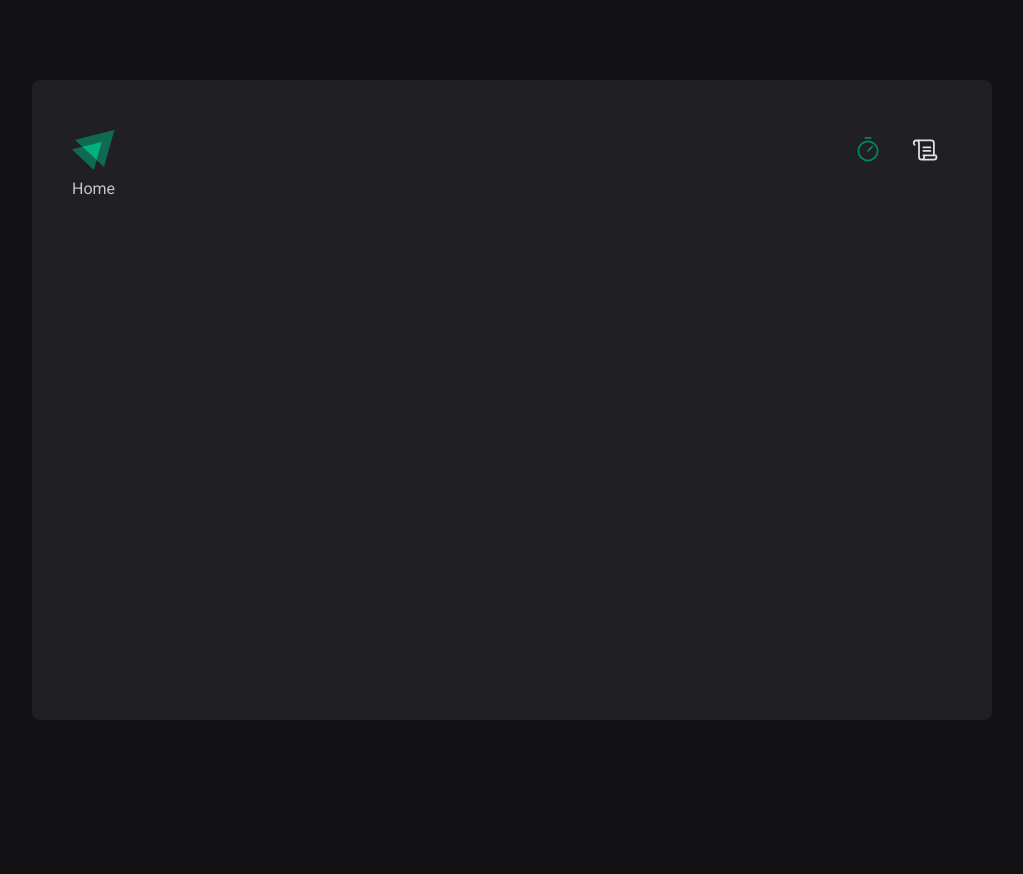
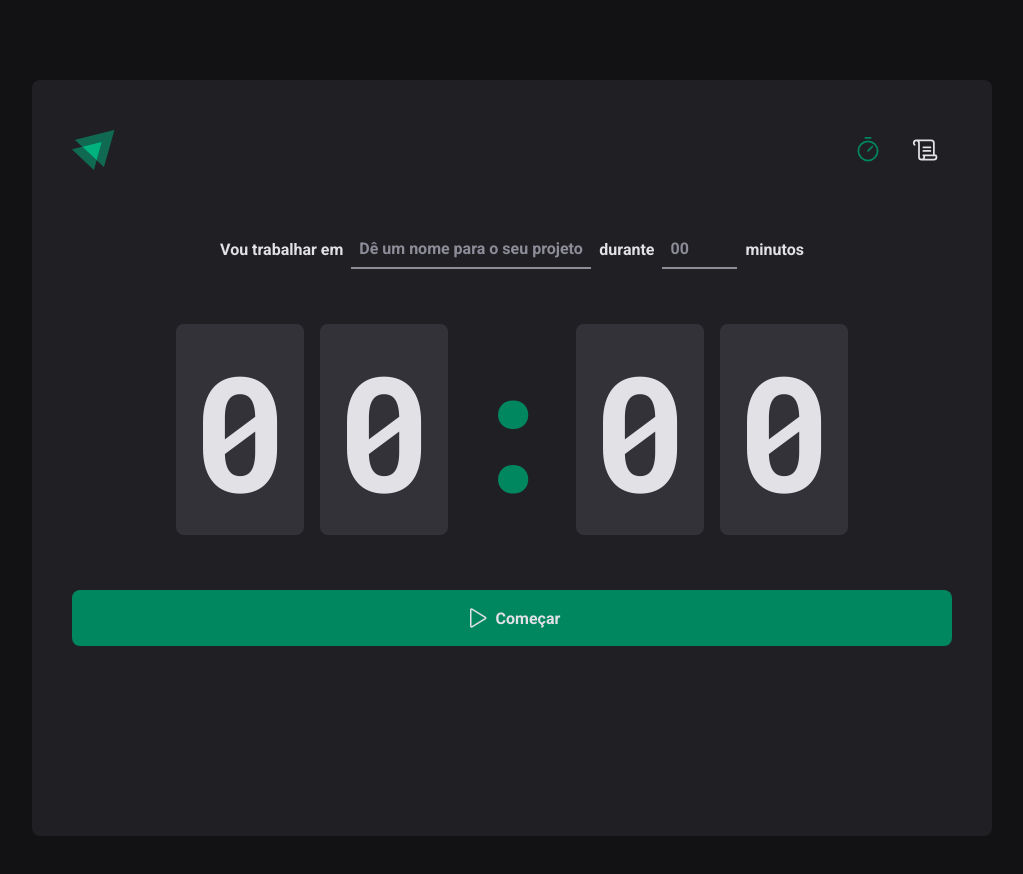
Before and after one commit to henry-frrz/ignite-pomodoro, a React (Vite) app: page / in a window 1280 px wide. Shown: the top 874 px of the page, without its empty margins (128-1151 px from the left). Before the commit the page ends 800 px from the top, so only its background shows below. Built offline with nearby package versions, Linux system fonts and the light colour scheme.

Commit message:
feat(page): create home

```diff
--- a/index.html
+++ b/index.html
@@ -7,7 +7,7 @@
     <link rel="preconnect" href="https://fonts.googleapis.com" />
     <link rel="preconnect" href="https://fonts.gstatic.com" crossorigin />
     <link
-      href="https://fonts.googleapis.com/css2?family=Roboto:ital,wght@0,100..900;1,100..900&display=swap"
+      href="https://fonts.googleapis.com/css2?family=Roboto+Mono:ital,wght@0,100..700;1,100..700&family=Roboto:ital,wght@0,100..900;1,100..900&display=swap"
       rel="stylesheet"
     />
     <title>Ignite Pomodoro</title>
--- a/src/pages/home/index.tsx
+++ b/src/pages/home/index.tsx
@@ -1,8 +1,41 @@
+import * as Icon from '@phosphor-icons/react'
+
+import * as S from './styles'
+
 function Home() {
   return (
-    <>
-      <h1>Home</h1>
-    </>
+    <S.Home>
+      <S.NewCycleForm>
+        <label htmlFor='task'>Vou trabalhar em</label>
+        <S.TaskInput
+          id='task'
+          type='text'
+          placeholder='Dê um nome para o seu projeto'
+        />
+
+        <label htmlFor='minutesAmount'>durante</label>
+        <S.MinutesAmountInput
+          id='minutesAmount'
+          type='number'
+          placeholder='00'
+          step={5}
+          min={5}
+        />
+        <span>minutos</span>
+      </S.NewCycleForm>
+
+      <S.Countdown>
+        <span>0</span>
+        <span>0</span>
+        <S.Separator>:</S.Separator>
+        <span>0</span>
+        <span>0</span>
+      </S.Countdown>
+
+      <S.StartCountdownButton type='submit'>
+        <Icon.Play /> Começar
+      </S.StartCountdownButton>
+    </S.Home>
   )
 }
 
--- /dev/null
+++ b/src/pages/home/styles.ts
@@ -0,0 +1,127 @@
+import styled from 'styled-components'
+import { pxToRem } from '../../utils'
+
+export const Home = styled.form`
+  display: flex;
+  flex-direction: column;
+  justify-content: center;
+  align-items: center;
+  gap: ${pxToRem(55)};
+  margin-top: ${pxToRem(50)};
+  margin-bottom: ${pxToRem(150)};
+`
+
+export const NewCycleForm = styled.div`
+  display: flex;
+  flex-wrap: wrap;
+  justify-content: center;
+  align-items: center;
+  gap: ${pxToRem(8)};
+  width: 100%;
+  color: ${({ theme }) => theme.colors.neutral[200]};
+
+  * {
+    font-size: 10;
+    font-weight: 700;
+  }
+`
+
+export const BaseInput = styled.input`
+  height: ${pxToRem(40)};
+  padding: 0 ${pxToRem(8)};
+  background-color: transparent;
+  border: none;
+  border-bottom: 2px solid ${({ theme }) => theme.colors.neutral[400]};
+  transition: all 0.1s;
+  color: ${({ theme }) => theme.colors.neutral[200]};
+
+  &:focus {
+    outline: none;
+    border-bottom: 2px solid ${({ theme }) => theme.colors.brand[100]};
+  }
+
+  &::placeholder {
+    color: ${({ theme }) => theme.colors.neutral[400]};
+  }
+`
+
+export const TaskInput = styled(BaseInput)`
+  min-width: ${pxToRem(240)};
+`
+
+export const MinutesAmountInput = styled(BaseInput)`
+  width: ${pxToRem(75)};
+`
+
+export const Countdown = styled.div`
+  display: flex;
+  gap: ${pxToRem(16)};
+  color: ${({ theme }) => theme.colors.neutral[200]};
+
+  * {
+    font-family: 'Roboto Mono', monospace;
+    font-size: ${pxToRem(160)};
+    font-weight: 700;
+  }
+
+  span {
+    padding: 0 ${pxToRem(16)};
+    background-color: ${({ theme }) => theme.colors.neutral[600]};
+    border-radius: ${pxToRem(8)};
+  }
+`
+
+export const Separator = styled.div`
+  display: flex;
+  justify-content: center;
+  color: ${({ theme }) => theme.colors.brand[100]};
+  overflow: hidden;
+`
+
+export const BaseCountdownButton = styled.button`
+  display: flex;
+  justify-content: center;
+  align-items: center;
+  gap: ${pxToRem(8)};
+  width: 100%;
+  padding: ${pxToRem(16)};
+  border-radius: ${pxToRem(8)};
+  color: ${({ theme }) => theme.colors.neutral[200]};
+  font-weight: 700;
+
+  svg {
+    width: ${pxToRem(24)};
+    height: ${pxToRem(24)};
+  }
+
+  &:disabled {
+    opacity: 0.7;
+    cursor: not-allowed;
+  }
+`
+
+export const StartCountdownButton = styled(BaseCountdownButton)`
+  background-color: ${({ theme }) => theme.colors.brand[100]};
+
+  &:not(:disabled):hover {
+    background-color: ${({ theme }) => theme.colors.brand[200]};
+  }
+
+  &:disabled {
+    background-color: ${({ theme }) => theme.colors.brand[200]};
+    opacity: 0.5;
+  }
+`
+
+export const StopCountdownButton = styled(BaseCountdownButton)`
+  background-color: ${({ theme }) => theme.colors.feedback[100]};
+
+  &:not(:disabled):hover {
+    background-color: ${({ theme }) => theme.colors.feedback[200]};
+  }
+
+  &:disabled {
+    background-color: ${({ theme }) => theme.colors.feedback[200]};
+    opacity: 0.5;
+  }
+`
```
